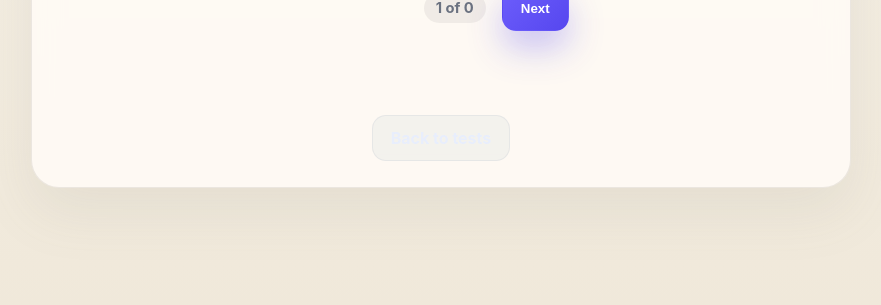
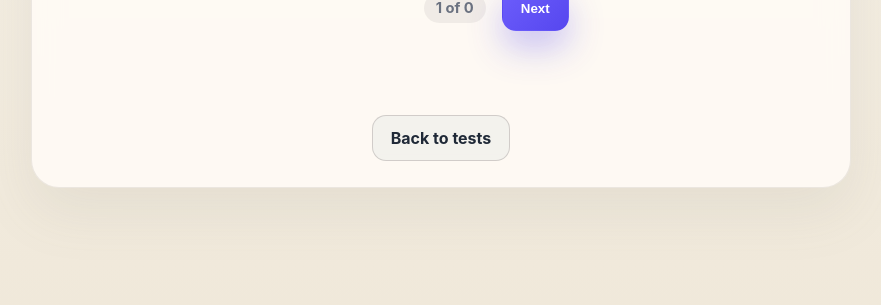
Before and after one commit to skvsree/edu_viz, a FastAPI app: template app/templates/tests/report.html in a window 1280 px wide. Shown: the part 442-747 px from the top of the page, without its empty margins (199-1080 px from the left). Run offline with FastAPI, Linux system fonts and the light colour scheme; the template is opened without the code that fills it, so the values that code supplies are empty; some web fonts are replaced.

Commit message:
Fix button text visibility in test module review theme
- Add color override for .button-secondary within .review-body context
- Ensure Previous/Next buttons have visible dark text (#1f2937) on light background
- Increase specificity with .review-body .test-nav .button-secondary selector
- Add hover state styling for better UX

```diff
--- a/app/static/styles.css
+++ b/app/static/styles.css
@@ -1457,6 +1457,21 @@ ul {
   margin-top: 12px;
 }
 
+/* Fix button text visibility in review theme */
+.review-body .button-secondary {
+  color: #1f2937 !important;
+  border-color: rgba(120, 113, 108, 0.28);
+}
+
+.review-body .button-secondary:hover {
+  background: rgba(120, 113, 108, 0.12);
+}
+
+/* Ensure Previous/Next button text is visible in test module within review theme */
+.review-body .test-nav .button-secondary {
+  color: #1f2937 !important;
+}
+
 @media (max-width: 640px) {
   .test-header {
     flex-direction: column;
```
